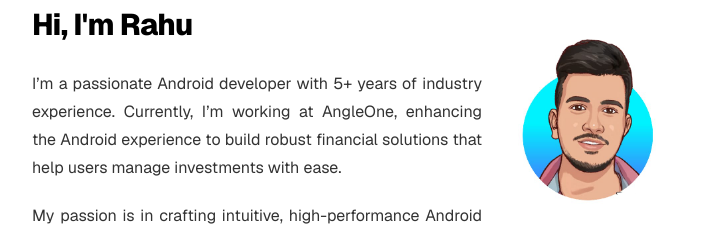
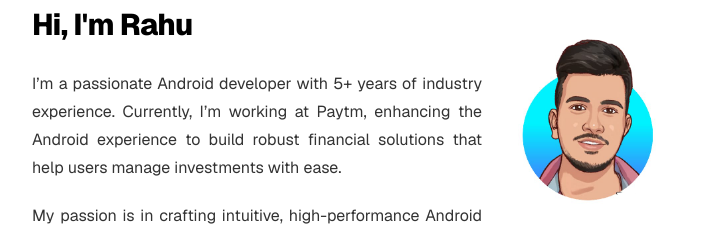
Before and after one commit to rahulmalkani/online-portfolio, a Next.js app: page / in a window 1280 px wide. Shown: the part 189-421 px from the top of the page, without its empty margins (288-991 px from the left). Built offline with nearby package versions, Linux system fonts and the light colour scheme.

Commit message:
ogImage linkedin issue fixed

```diff
--- a/app/page.tsx
+++ b/app/page.tsx
@@ -40,7 +40,7 @@ export default function Page() {
 
   <div className="prose prose-neutral dark:prose-invert text-justify">
     <p>
-      I’m a passionate Android developer with 5+ years of industry experience. Currently, I’m working at AngleOne, enhancing the Android experience to build robust financial solutions that help users manage investments with ease.
+      I’m a passionate Android developer with 5+ years of industry experience. Currently, I’m working at Paytm, enhancing the Android experience to build robust financial solutions that help users manage investments with ease.
     </p>
     <p>
       My passion is in crafting intuitive, high-performance Android apps that not only function seamlessly but also deliver exceptional user experiences. I specialize in Android development with Kotlin, Jetpack Compose, and Clean Architecture. Whether working independently on feature development or collaborating with teams, my goal is always to create apps that combine functionality with delight.    </p>
```
